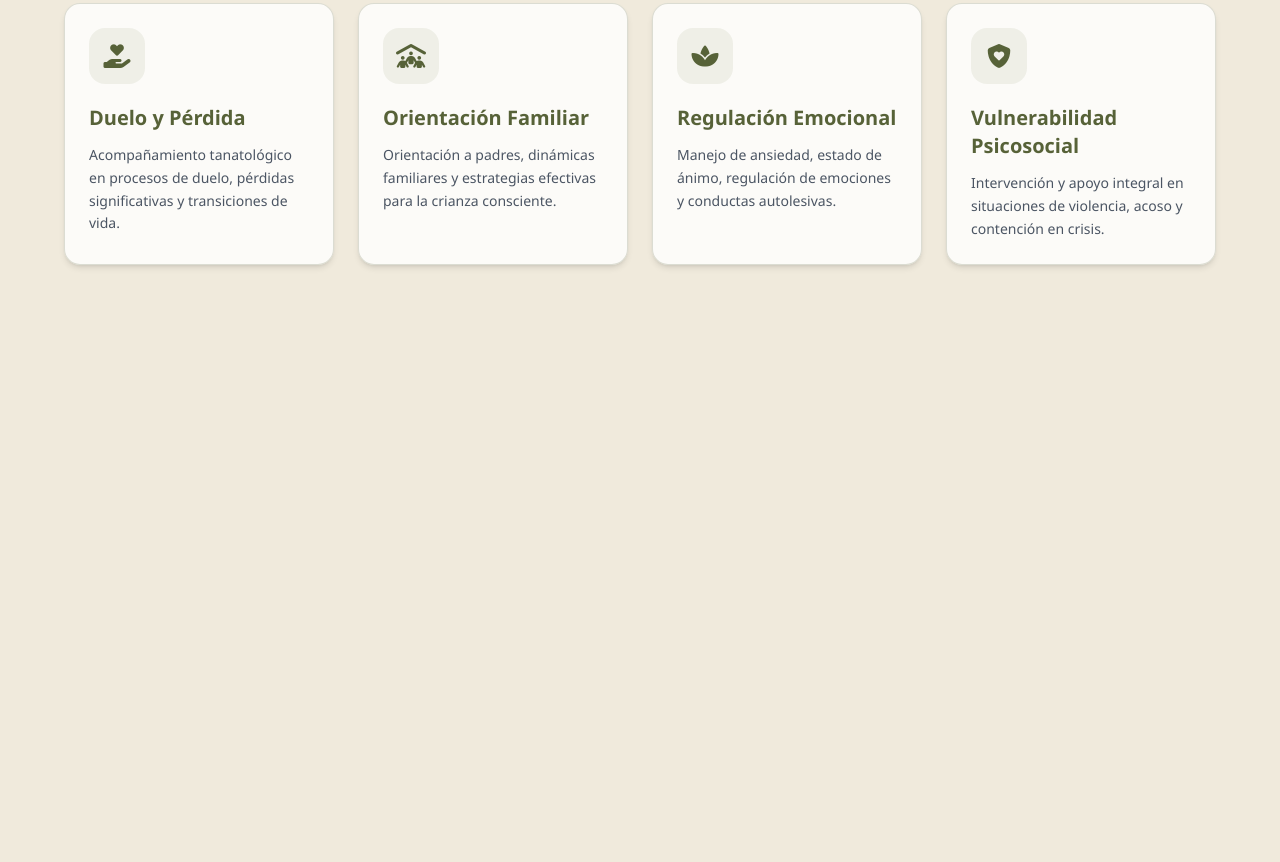
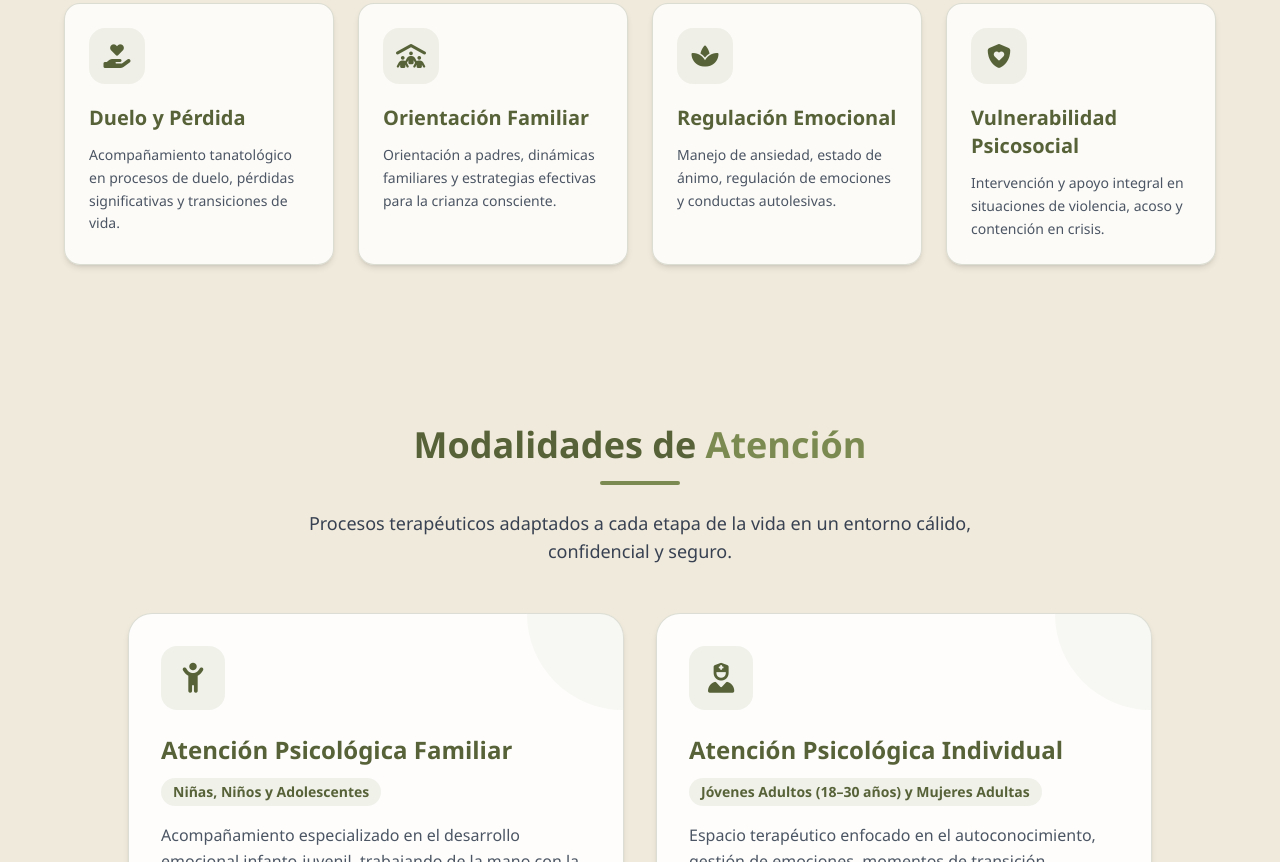
Before and after one commit to BeatIes/Psic.-Vanessa, a plain HTML site: page index.html in a window 1280 px wide. Shown: the part 1938-2800 px from the top of the page. Before the commit the page ends 2283 px from the top, so only its background shows below. Drawn offline with nearby package versions, Linux system fonts and the light colour scheme.

Commit message:
Update index.html

```diff
--- a/index.html
+++ b/index.html
@@ -3,7 +3,7 @@
 <head>
     <meta charset="UTF-8">
     <meta name="viewport" content="width=device-width, initial-scale=1.0">
-    <title>Psicóloga Vanessa Gutiérrez</title>
+    <title>Psic. Vanessa Gutiérrez</title>
 
     <!-- Tailwind CSS CDN -->
     <script src="https://cdn.tailwindcss.com"></script>
@@ -129,6 +129,7 @@
                         <div class="text-accent text-center">
                             <p class="font-bold">Lic. Vanessa</p>
                             <p class="text-sm">Psicóloga • Tanatóloga</p>
+                            <p class="text-sm">CDP. 13572832</p>
                         </div>
                     </div>
                 </div>
@@ -277,3 +278,67 @@
         </div>
     </div>
 </section>
+    <!-- Sección Atención -->
+<section id="atencion" class="py-20 bg-cream">
+    <div class="container mx-auto px-4">
+        <!-- Encabezado Centrado -->
+        <div class="text-center max-w-3xl mx-auto mb-12">
+            <h2 class="text-3xl md:text-4xl font-bold text-accent mb-4">
+                Modalidades de <span class="text-primary">Atención</span>
+            </h2>
+            <div class="w-20 h-1 bg-primary mx-auto rounded-full mb-6"></div>
+            <p class="text-gray-700 text-lg">
+                Procesos terapéuticos adaptados a cada etapa de la vida en un entorno cálido, confidencial y seguro.
+            </p>
+        </div>
+
+        <!-- Tarjetas de Atención -->
+        <div class="grid grid-cols-1 md:grid-cols-2 gap-8 max-w-5xl mx-auto">
+
+            <!-- Atención Familiar / Niños y Adolescentes -->
+            <div class="bg-white/90 backdrop-blur-sm p-8 rounded-3xl shadow-md border border-accent/20 hover:shadow-xl transition-all duration-300 flex flex-col justify-between relative overflow-hidden">
+                <div class="absolute top-0 right-0 w-24 h-24 bg-primary/5 rounded-bl-full pointer-events-none"></div>
+                <div>
+                    <div class="w-16 h-16 bg-primary/10 rounded-2xl flex items-center justify-center mb-6 text-accent text-3xl">
+                        <i class="fas fa-child-reaching"></i>
+                    </div>
+                    <h3 class="text-2xl font-bold text-accent mb-3">
+                        Atención Psicológica Familiar
+                    </h3>
+                    <div class="inline-block bg-primary/10 text-accent font-semibold px-3 py-1 rounded-full text-sm mb-4">
+                        Niñas, Niños y Adolescentes
+                    </div>
+                    <p class="text-gray-600 leading-relaxed mb-6">
+                        Acompañamiento especializado en el desarrollo emocional infanto-juvenil, trabajando de la mano con la familia para fortalecer dinámicas, conducta y bienestar integral.
+                    </p>
+                </div>
+                <div class="flex items-center text-sm font-semibold text-accent">
+                    <i class="fas fa-check-circle mr-2 text-primary"></i> Acompañamiento adaptado a cada etapa
+                </div>
+            </div>
+
+            <!-- Atención Individual / Mujeres y Jóvenes Adultos -->
+            <div class="bg-white/90 backdrop-blur-sm p-8 rounded-3xl shadow-md border border-accent/20 hover:shadow-xl transition-all duration-300 flex flex-col justify-between relative overflow-hidden">
+                <div class="absolute top-0 right-0 w-24 h-24 bg-primary/5 rounded-bl-full pointer-events-none"></div>
+                <div>
+                    <div class="w-16 h-16 bg-primary/10 rounded-2xl flex items-center justify-center mb-6 text-accent text-3xl">
+                        <i class="fas fa-user-nurse"></i>
+                    </div>
+                    <h3 class="text-2xl font-bold text-accent mb-3">
+                        Atención Psicológica Individual
+                    </h3>
+                    <div class="inline-block bg-primary/10 text-accent font-semibold px-3 py-1 rounded-full text-sm mb-4">
+                        Jóvenes Adultos (18–30 años) y Mujeres Adultas
+                    </div>
+                    <p class="text-gray-600 leading-relaxed mb-6">
+                        Espacio terapéutico enfocado en el autoconocimiento, gestión de emociones, momentos de transición, ansiedad y resolución de conflictos personales o laborales.
+                    </p>
+                </div>
+                <div class="flex items-center text-sm font-semibold text-accent">
+                    <i class="fas fa-check-circle mr-2 text-primary"></i> Enfoque centrado en soluciones
+                </div>
+            </div>
+
+        </div>
+    </div>
+</section>
```
